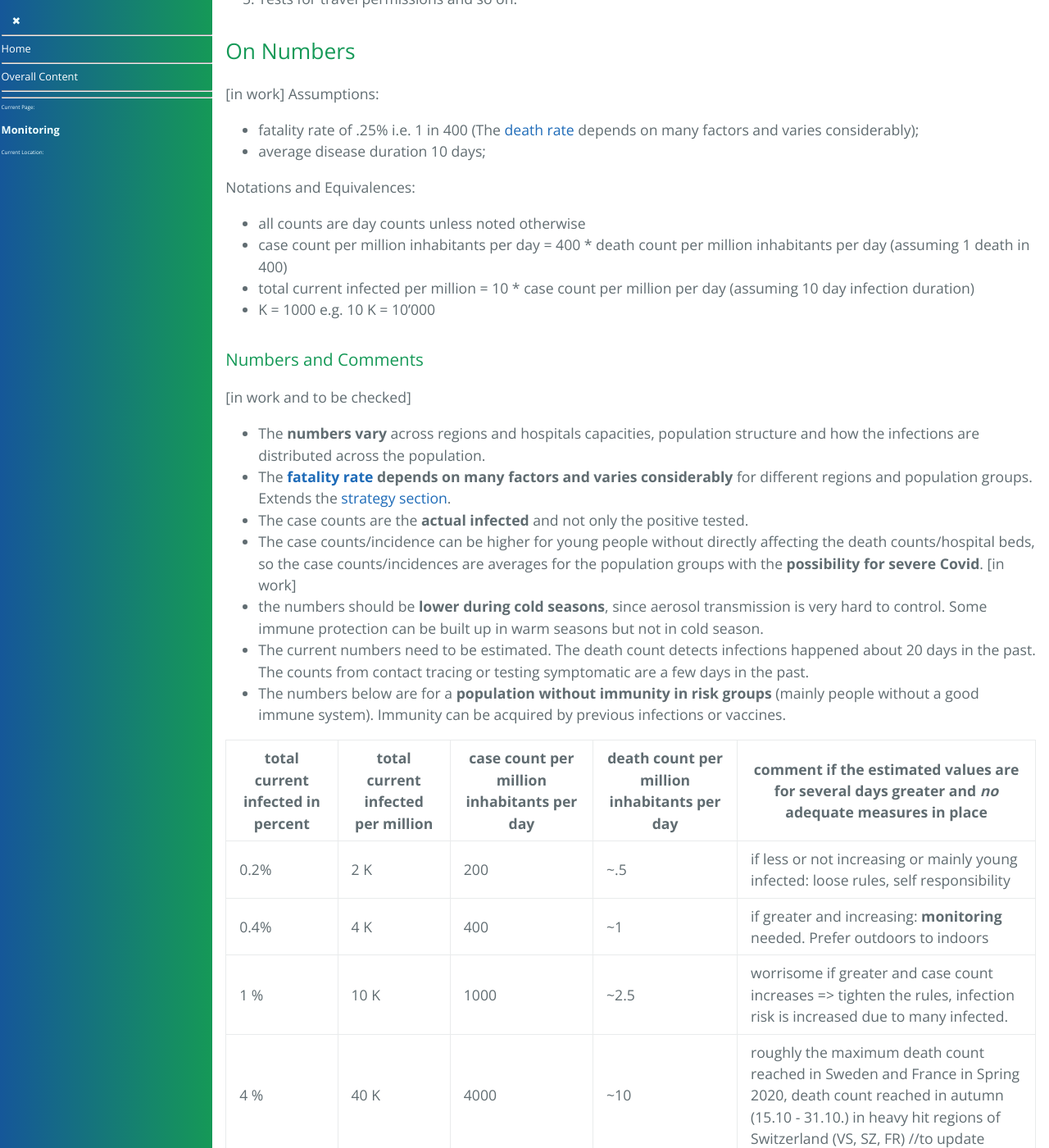
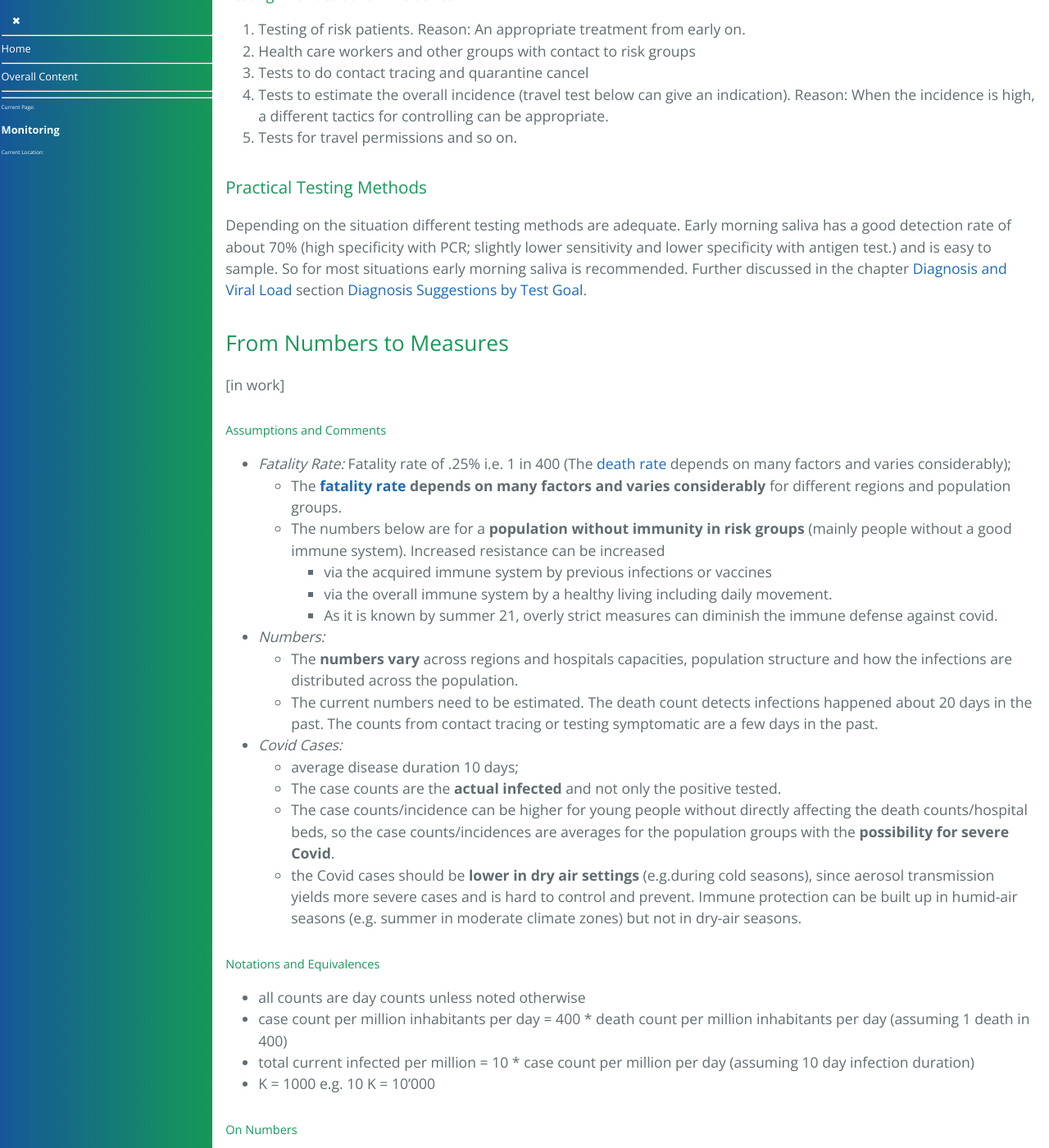
Before and after one commit to forestgrape/coronavirus, a Jekyll site: the page built from 8_data/monitoring.md, in a window 1280 px wide and 1400 px high, scrolled down 4044 px. Shown: the whole window at 82% size. Built offline with Jekyll 4.4.1, drawn with Linux system fonts in a browser that asks for light colours; our own code applies the rules of GitHub Pages for plain Markdown files; some of the changed text lies outside the part shown.

Commit message:
renamed and reordered section: On Numbers-> From Numbers to Measures; Detect Estimates out of Bound -> Validate Estimates; What to Monitor -> Numbers to Monitor. Formulations

```diff
--- a/8_data/monitoring.md
+++ b/8_data/monitoring.md
@@ -6,15 +6,13 @@
 * [Monitor Prevalence](#monitor-prevalence)
   * [Different Counts](#different-counts)
   * [Motivation to Monitor](#motivation-to-monitor)
-  * [Detect Estimates Out of Bounds](#detect-estimates-out-of-bounds)
-  * [On Estimates Out of Bounds](#on-estimates-out-of-bounds)
-  * [What to Monitor](#what-to-monitor)
+  * [Numbers to Monitor](#numbers-to-monitor)
   * [How to Monitor](#how-to-monitor)
-* [Testing Schemes](#testing-schemes)
-  * [Testing Priorities at High Incidence](#testing-priorities-at-high-incidence)
-  * [Testing Priorities at Low Incidence](#testing-priorities-at-low-incidence)
-* [On Numbers](#on-numbers)
-  * [Numbers and Comments](#numbers-and-comments)
+  * [Estimating Prevalence](#estimating-prevalence)
+* [Testing Schemes for different Situations](#testing-schemes-for-different-situations)
+  * [Testing Priorities](#testing-priorities)
+  * [Practical Testing Methods](#practical-testing-methods)
+* [From Numbers to Measures](#from-numbers-to-measures)
 * [Data](#data)
   * [Distributed Handling](#distributed-handling)
   * [Data Specifications](#data-specifications)
@@ -23,6 +21,8 @@
 ## Monitor Evolution
 [in work]
 From time to time full genome samples should be analyzed to monitor the evolution of Sars-CoV-2 and to deduce the international spread (e.g. done by [Hodcroft et al](../5_epidemiological/spread_analyses.md#summary-hodcroft)). Dense sampling even helps to reconstruct the local spread (e.g. done by [Brueningk et al](../5_epidemiological/spread_analyses.md#summary-brueningk)).
+
+
 
 ## Monitor Prevalence
 To adjust the measures and to communicate these, it is important to estimate and monitor different incidence rates.
@@ -44,7 +44,34 @@
 * Communication: Knowing the cases helps on decision for everybody such if to avoid crowded spaces or staying home when having respiratory symptoms.
 
 
-### Detect Estimates Out of Bounds
+### Numbers to Monitor
+1. How many people have mild, severe, hospitalization requiring Covid or even deadly Covid.
+2. How many of the people, which have respiratory diseases have Covid-19. In many areas likely the most common respiratory disease is Covid-19 and so one should stay home with any respiratory symptoms.
+    > Personal guess, 16.10.20: In many regions of Europe, the most common respiratory disease is Covid-19. Moreover the steep increases in cases despite protection measures in place including strict quarantine of known infected, indicate that across Europe the majority of cases are undetected and carry the spread. ([Example Calculation of Spread](../7_social/controlling.md#example-calculation-of-spread) in the section [Handling Covid-19 Cases and Quarantine](../7_social/controlling.md#covid-19-cases-and-quarantine))
+3. The incidence of Covid-19 in different population groups (e.g. hospital workers, young people: students and school children)
+4. Other respiratory diseases: influenza and common colds should be monitored too:
+  * knowing what is around makes diagnosis easier, especially if it turns out there is 'only' Covid-19
+  * long term adverse effects of some common cold viruses are likely underestimated. This is a good opportunity to diminish there prevalence and reduce the number of strains circulating.
+
+
+### How to Monitor
+* **Frequency:** Ideally these are taken near daily, else at least weekly. Though this depends
+* **Communication:** Often (as of 16.10.20) only the positive tests and the positive test rate are communicated. However more complete data would allow more accurate interpretations:
+  * many of the tested often are health care professionals (who know how to protect or have an increased immunity and incidence is thus underestimated),
+  * how many of the tested are healthy and just need some clean sheet to travel,
+  * how many who are tested have symptoms,
+  * how many are tested because of company monitoring.
+* **Methods:**
+  see also [testing priorities](#suggested-testing-priorities)
+  * **very low to low incidence:** case counts
+  * **low to mid incidence:** case counts people turn up for testing can be used. The contact tracing yields then additional cases which can be used to scale counts from those who asked for tests.
+  * **mid to high incidence:** sampling
+
+
+### Estimating Prevalence
+For practical reasons the overall prevalence has to be estimated.
+
+#### Validate Estimates
 The equation
 `current_death_count = estimated_past_case_count * fatality_rate`
 can be used to detect if the estimation methods worked in the past. How fare in the past depends how long on average the patients survive and whether takes the date of infection or the date of going for a test ([Different Counts](#different-counts)). Assuming a fatality rate of 0.25% is equal to one in 400  Covid infectees dies. So the
@@ -55,7 +82,7 @@
 `new_estimated_case_count = correction_factor * estimated_case_count`.
 
 
-### On Estimates Out of Bounds
+#### On Estimates Out of Bounds
 A correction factor greater than 2 needs a redesign of the case estimates. A correction factor larger than 5 combined with a death count greater than 2.5 per million per day I consider worrying (Sections [Strategy](../7_social/controlling.md#strategy) and [On Numbers](#on-numbers)). How much worrying depends whether, when and how effective the measures have been adapted since.
 Transmissions should be reduced or even prevented until a clear view is available. In serious situations (possible hospital overflow), a tactics uniform across movement areas and between them movement monitoring/control/reduction can be necessary.
 
@@ -70,30 +97,13 @@
 3. Choosing a tactics suiting the strategy given the situation
 
 
-### What to Monitor
-1. How many of the people, which have respiratory diseases have Covid-19. In many areas likely the most common respiratory disease is Covid-19 and so one should stay home with any respiratory symptoms.
-    > Personal guess, 16.10.20: In many regions of Europe, the most common respiratory disease is Covid-19. Moreover the steep increases in cases despite protection measures in place including strict quarantine of known infected, indicate that across Europe the majority of cases are undetected and carry the spread. ([Example Calculation of Spread](../7_social/controlling.md#example-calculation-of-spread) in the section [Handling Covid-19 Cases and Quarantine](../7_social/controlling.md#covid-19-cases-and-quarantine))
-2. The incidence of Covid-19 in different population groups (e.g. hospital workers, young people: students and school children)
-3. Other respiratory diseases: influenza and common colds should be monitored too:
-  * knowing what is around makes diagnosis easier, especially if it turns out there is 'only' Covid-19
-  * long term adverse effects of some common cold viruses are likely underestimated. This is a good opportunity to diminish there prevalence and reduce the number of strains circulating.
+## Testing Schemes for different Situations
 
-### How to Monitor
-* **Frequency:** Ideally these are taken near daily, else at least weekly.
-* **Communicate:** Often (as of 16.10.20) only the positive tests and the positive test rate are communicated. However more complete data would allow more accurate interpretations:
-  * many of the tested often are health care professionals (who know how to protect or have an increased immunity and incidence is thus underestimated),
-  * how many of the tested are healthy and just need some clean sheet to travel,
-  * how many who are tested have symptoms,
-  * how many are tested because of company monitoring.
-* **Methods:**
-  see also [testing schemes](#testing-schemes)
-  * **very low to low incidence:** case counts
-  * **low to mid incidence:** case counts people turn up for testing can be used. The contact tracing yields then additional cases which can be used to scale counts from those who asked for tests.
-  * **mid to high incidence:** sampling
+### Testing Priorities
+> partly subjective section
 
-## Testing Schemes
-Testing some for low and high incidence. Reasons are noted or already mentioned in the section [What to Monitor](#what-to-monitor).
-### Testing Priorities at High Incidence
+Testing some for low and high incidence. Reasons are noted or already mentioned in the section [Numbers to Monitor](#numbers-to-monitor).
+#### Testing Priorities at High Incidence
 1. Testing of risk patients. Reason: Appropriate treatment and prevention of spread (to other risk persons).
 2. Health care workers and other groups with contact to risk groups. Reason: Shield risk groups.
 3. How many people with respiratory disease symptoms have Covid-19. Reason: Appropriate advices for those experiencing respiratory symptoms.
@@ -102,36 +112,51 @@
 6. Monitoring respiratory diseases: influenza and common colds.
 7. Tests for travel permissions, quarantine cancel and so on.
 
-### Testing Priorities at Low Incidence
+#### Testing Priorities at Low Incidence
 1. Testing of risk patients. Reason: An appropriate treatment from early on.
 2. Health care workers and other groups with contact to risk groups
 3. Tests to do contact tracing and quarantine cancel
 4. Tests to estimate the overall incidence (travel test below can give an indication). Reason: When the incidence is high, a different tactics for controlling can be appropriate.
 5. Tests for travel permissions and so on.
 
+### Practical Testing Methods
+Depending on the situation different testing methods are adequate.
+Early morning saliva has a good detection rate of about 70% (high specificity with PCR; slightly lower sensitivity and lower specificity with antigen test.) and is easy to sample. So for most situations early morning saliva is recommended. Further discussed in the chapter [Diagnosis and Viral Load](../3_medical/diagnosis_and_viral_load.md) section [Diagnosis Suggestions by Test Goal](../3_medical/diagnosis_and_viral_load.md#diagnosis-suggestions-by-test-goal).
 
-## On Numbers
+
+
+## From Numbers to Measures
 [in work]
-Assumptions:
-* fatality rate of .25% i.e. 1 in 400 (The [death rate](../3_medical/covid19.md#fatality-rate) depends on many factors and varies considerably);
-* average disease duration 10 days;
 
-Notations and Equivalences:
+##### Assumptions and Comments
+* _Fatality Rate:_ Fatality rate of .25% i.e. 1 in 400 (The [death rate](../3_medical/covid19.md#fatality-rate) depends on many factors and varies considerably);
+  * The **[fatality rate](../3_medical/covid19.md#fatality-rate) depends on many factors and varies considerably** for different regions and population groups.
+  * The numbers below are for a __population without immunity in risk groups__ (mainly people without a good immune system). Increased resistance can be increased
+    * via the acquired immune system by previous infections or vaccines
+    * via the overall immune system by a healthy living including daily movement.
+    * As it is known by summer 21, overly strict measures can diminish the immune defense against covid.
+
+* _Numbers:_
+  * The **numbers vary** across regions and hospitals capacities, population structure and how the infections are distributed across the population.
+  * The current numbers need to be estimated. The death count detects infections happened about 20 days in the past. The counts from contact tracing or testing symptomatic are a few days in the past.
+
+* _Covid Cases:_
+  * average disease duration 10 days;
+  * The case counts are the **actual infected** and not only the positive tested.
+  * The case counts/incidence can be higher for young people without directly affecting the death counts/hospital beds, so the case counts/incidences are averages for the population groups with the **possibility for severe Covid**.
+  * the Covid cases should be **lower in dry air settings** (e.g.during cold seasons), since aerosol transmission yields more severe cases and is hard to control and prevent. Immune protection can be built up in humid-air seasons (e.g. summer in moderate climate zones) but not in dry-air seasons.
+
+
+
+##### Notations and Equivalences
 * all counts are day counts unless noted otherwise
 * case count per million inhabitants per day = 400 * death count per million inhabitants per day (assuming 1 death in 400)
 * total current infected per million = 10 * case count per million per day (assuming 10 day infection duration)
 * K = 1000 e.g. 10 K = 10'000
 
-### Numbers and Comments
-[in work and to be checked]
-* The **numbers vary** across regions and hospitals capacities, population structure and how the infections are distributed across the population.
-* The **[fatality rate](../3_medical/covid19.md#fatality-rate) depends on many factors and varies considerably** for different regions and population groups. Extends the [strategy section](#strategy).
-* The case counts are the **actual infected** and not only the positive tested.
-* The case counts/incidence can be higher for young people without directly affecting the death counts/hospital beds, so the case counts/incidences are averages for the population groups with the **possibility for severe Covid**.
-[in work]
-* the numbers should be **lower during cold seasons**, since aerosol transmission is very hard to control. Some immune protection can be built up in warm seasons but not in cold season.
-* The current numbers need to be estimated. The death count detects infections happened about 20 days in the past. The counts from contact tracing or testing symptomatic are a few days in the past.
-* The numbers below are for a __population without immunity in risk groups__ (mainly people without a good immune system). Immunity can be acquired by previous infections or vaccines.
+##### On Numbers
+
+> written for autumn/winter 2020; as of summer 2021 the goal is with appropriate preparations such as healthy living and vaccination of high risk groups and early diagnosis combined with early adequate treatments to reduce Covid deaths while keeping overall health in mind (Following the [Strategy](../7_social/controlling.md#strategy) discussed on the controlling page). Most measures (including vaccines) have their costs and risks
 
 total current infected in percent  | total current infected per million | case count per million inhabitants per day | death count per million inhabitants per day | comment if the estimated values are for several days greater and *no* adequate measures in place
 --------|--------|------|--------|---
```
